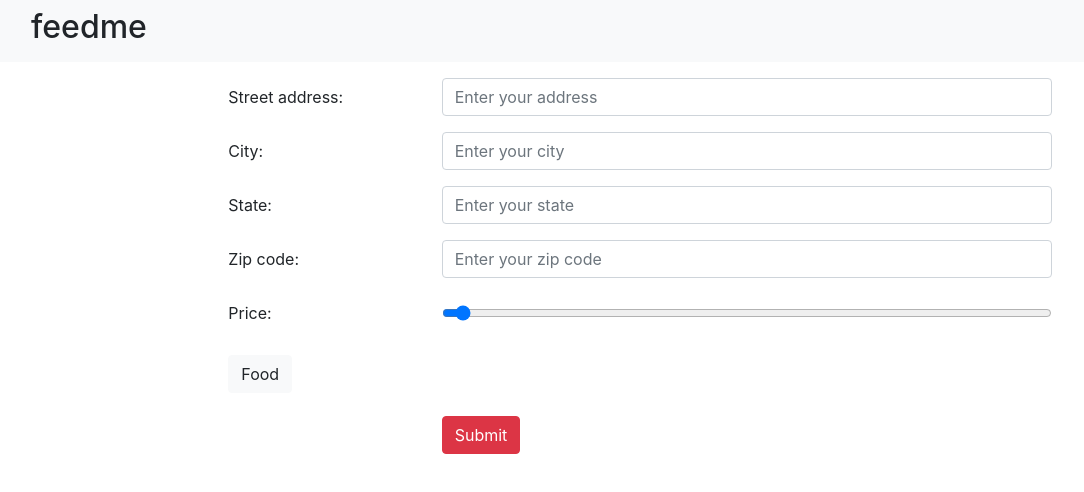
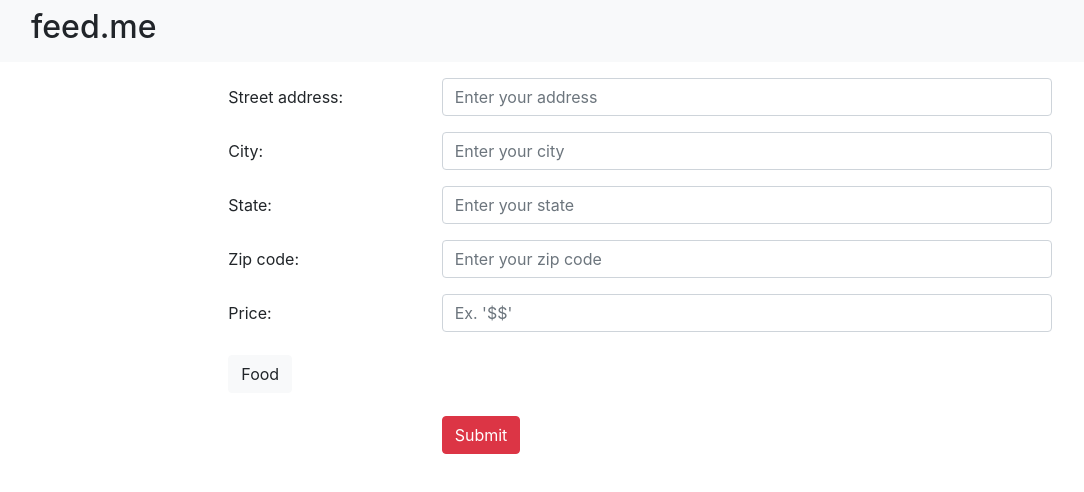
Before and after one commit to the-shimale/feedme, a website: page public/index.html in a window 1280 px wide. Shown: the whole page, without its empty margins (0-1084 px from the left). Drawn offline with nearby package versions, Linux system fonts and the light colour scheme.

Commit message:
changed price slider to text input

```diff
--- a/public/index.html
+++ b/public/index.html
@@ -9,12 +9,12 @@
     <script src="https://stackpath.bootstrapcdn.com/bootstrap/4.1.3/js/bootstrap.min.js" integrity="sha384-ChfqqxuZUCnJSK3+MXmPNIyE6ZbWh2IMqE241rYiqJxyMiZ6OW/JmZQ5stwEULTy" crossorigin="anonymous"></script>
     <meta name="viewport" content="width=device-width, initial-scale=1, shrink-to-fit=no">
     <link rel="stylesheet" href="/css/base.css">
-    <title>feedme</title>
+    <title>feed.me</title>
 </head>
 <body class="container-fluid">
 <nav class="row navbar navbar-expand-lg navbar-light bg-light">
     <div class="col-sm-8">
-        <h2>feedme</h2>
+        <h2>feed.me</h2>
     </div>
 </nav>
 <div class="row">
@@ -48,9 +48,9 @@
                 </div>
             </div>
             <div class="form-group row">
-                <label class="col-sm-3 col-form-label" for="price-slider">Price:</label>
+                <label class="col-sm-3 col-form-label" for="price">Price:</label>
                 <div class="col-sm-9">
-                    <input class="form-control" id="price-slider" type="range" min="0" max="0" value="0">
+                    <input class="form-control" id="price" type="test" min="0" placeholder="Ex. '$$'">
                 </div>
             </div>
             <div class="form-group row">
```
